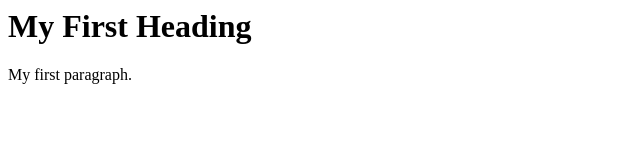
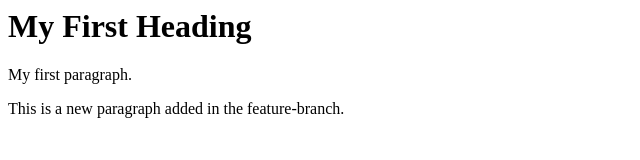
Before and after one commit to Sitara1993/git-training-tasks, a plain HTML site: page index.html in a window 1280 px wide. Shown: the whole page, without its empty margins (0-640 px from the left). Drawn offline with Linux system fonts and the light colour scheme.

Commit message:
Updated the index file with my new paragraph

```diff
--- a/index.html
+++ b/index.html
@@ -6,6 +6,7 @@
 
 <h1>My First Heading</h1>
 <p>My first paragraph.</p>
+<p>This is a new paragraph added in the feature-branch.</p>
 
 </body>
 </html>
```
